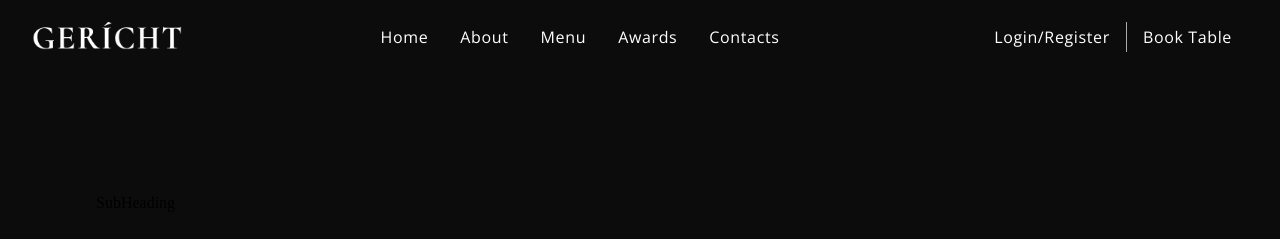
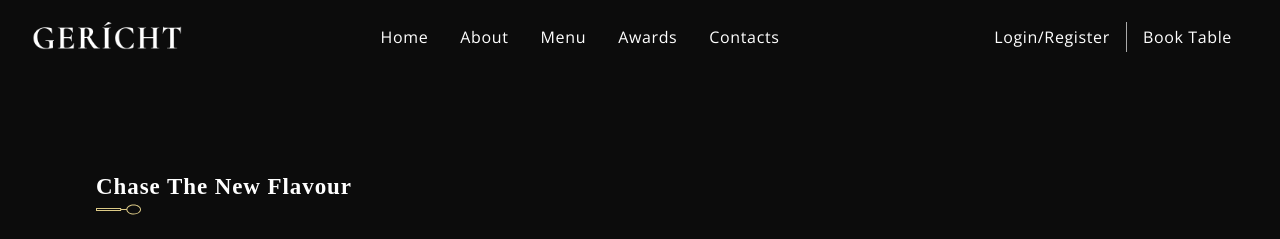
Before and after one commit to shawlycode/bottom_pot-restaurant, a React (Create React App) app: page / in a window 1280 px wide. Shown: the top 239 px of the page. Built offline with nearby package versions, Linux system fonts and the light colour scheme; a web font is replaced by a local one.

Commit message:
subheader re-useable component

```diff
--- a/src/components/SubHeading/SubHeading.jsx
+++ b/src/components/SubHeading/SubHeading.jsx
@@ -1,8 +1,9 @@
 import React from 'react';
-
-const SubHeading = () => (
-  <div>
-    SubHeading
+import { images } from '../../constants'
+const SubHeading = ({ title }) => (
+  <div style={{ marginBottom: "1rem" }}>
+    <p className='p__cormorant'>{title}</p>
+    <img src={images.spoon} alt="spoon" className='spoon__img' />
   </div>
 );
 
```
